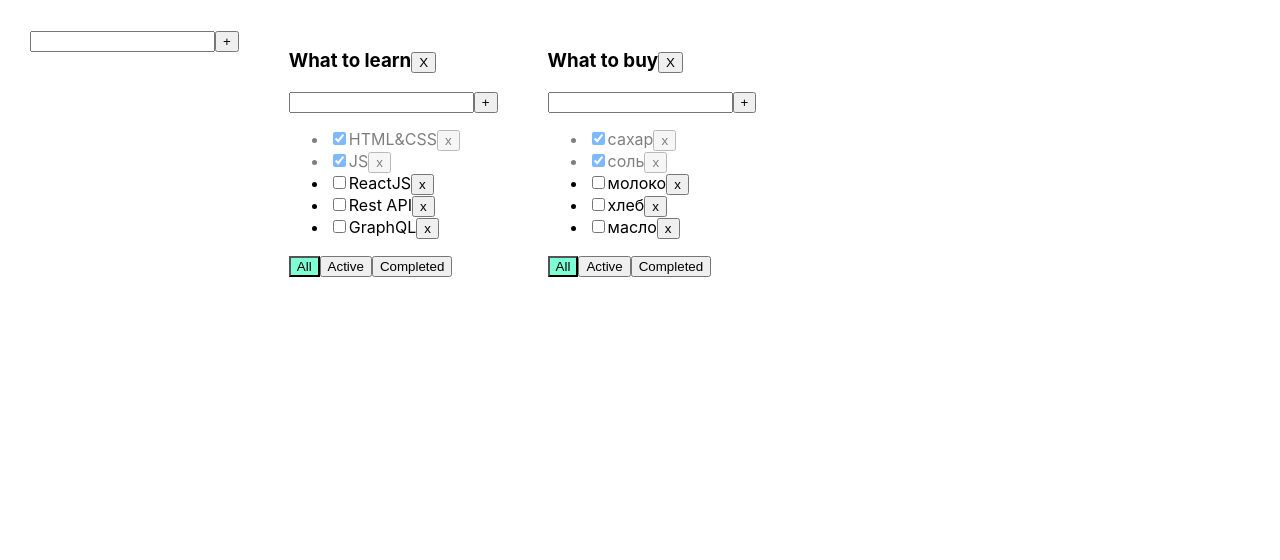
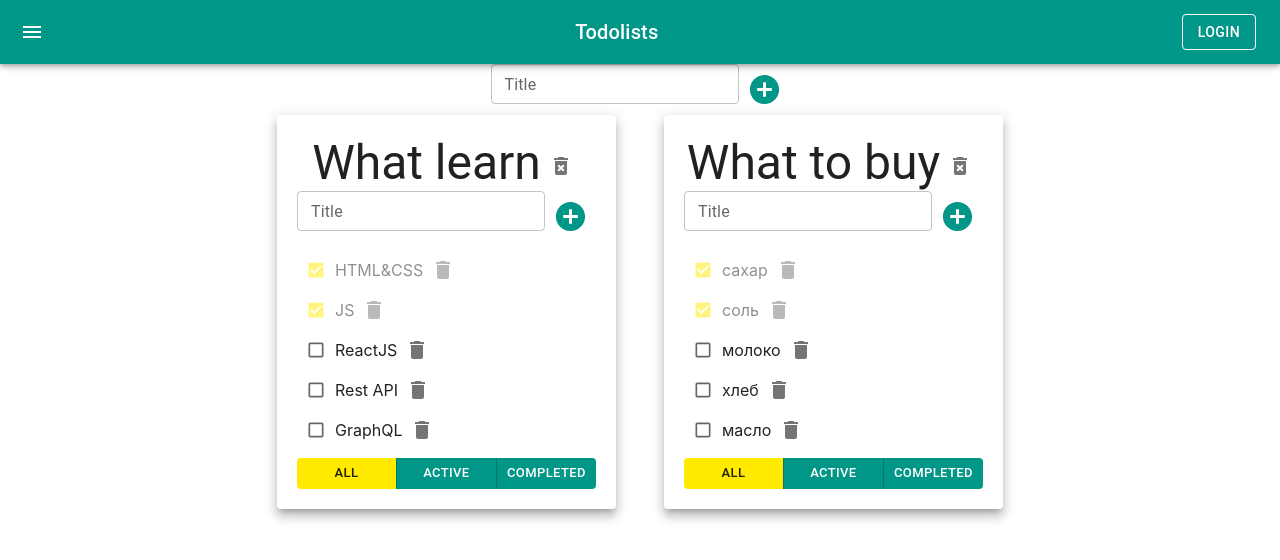
Before and after one commit to vaxich/todolist-lessons, a React (Create React App) app: page / in a window 1280 px wide. Shown: the top 560 px of the page. Built offline with nearby package versions, Linux system fonts and the light colour scheme.

Commit message:
done 7 lesson

```diff
--- a/package.json
+++ b/package.json
@@ -3,6 +3,10 @@
   "version": "0.1.0",
   "private": true,
   "dependencies": {
+    "@emotion/react": "^11.9.0",
+    "@emotion/styled": "^11.8.1",
+    "@mui/icons-material": "^5.6.1",
+    "@mui/material": "^5.6.1",
     "@testing-library/jest-dom": "^5.16.4",
     "@testing-library/react": "^12.1.4",
     "@testing-library/user-event": "^13.5.0",
--- a/src/App.css
+++ b/src/App.css
@@ -1,13 +1,6 @@
-.App {
-  padding: 30px;
-  display: flex;
-}
 
-.App > div {
-  margin-right: 50px;
-}
 
-.error {
+/* .error {
   border: red 1px solid;
 }
 
@@ -17,7 +10,7 @@
 
 .active-filter {
   background-color: aquamarine;
-}
+} */
 
 .is-done {
   opacity: 0.5;
--- a/src/App.tsx
+++ b/src/App.tsx
@@ -1,13 +1,15 @@
-import React, {useState} from 'react';
+import React, { useState } from 'react';
 import './App.css';
-import {TaskType, Todolist} from './Todolist';
-import {v1} from 'uuid';
+import { TaskType, Todolist } from './Todolist';
+import { v1 } from 'uuid';
 import { AddItemForm } from './addItemForm';
+import { AppBar, Button, Container, Grid, IconButton, Paper, Toolbar, Typography } from '@mui/material';
+import { Menu } from '@mui/icons-material';
 
 export type FilterValuesType = "all" | "active" | "completed";
-type todolistType ={
-    id:string
-    title:string
+type todolistType = {
+    id: string
+    title: string
     filter: FilterValuesType
     //tasks:Array<TaskType>
 
@@ -22,24 +24,24 @@ function App() {
     const todolistId_2 = v1();
 
     const [todolists, setTodolists] = useState<Array<todolistType>>([
-        {id:todolistId_1, title:"What to learn", filter:"all"},
-        {id:todolistId_2, title:"What to buy", filter:"all"}
+        { id: todolistId_1, title: "What learn", filter: "all" },
+        { id: todolistId_2, title: "What to buy", filter: "all" }
     ])
 
-    const [tasks, setTasks] = useState<TaskStateType> ({
-        [todolistId_1]:[
-            {id: v1(), title: "HTML&CSS", isDone: true},
-            {id: v1(), title: "JS", isDone: true},
-            {id: v1(), title: "ReactJS", isDone: false},
-            {id: v1(), title: "Rest API", isDone: false},
-            {id: v1(), title: "GraphQL", isDone: false},
+    const [tasks, setTasks] = useState<TaskStateType>({
+        [todolistId_1]: [
+            { id: v1(), title: "HTML&CSS", isDone: true },
+            { id: v1(), title: "JS", isDone: true },
+            { id: v1(), title: "ReactJS", isDone: false },
+            { id: v1(), title: "Rest API", isDone: false },
+            { id: v1(), title: "GraphQL", isDone: false },
         ],
-        [todolistId_2]:[
-            {id: v1(), title: "сахар", isDone: true},
-            {id: v1(), title: "соль", isDone: true},
-            {id: v1(), title: "молоко", isDone: false},
-            {id: v1(), title: "хлеб", isDone: false},
-            {id: v1(), title: "масло", isDone: false},
+        [todolistId_2]: [
+            { id: v1(), title: "сахар", isDone: true },
+            { id: v1(), title: "соль", isDone: true },
+            { id: v1(), title: "молоко", isDone: false },
+            { id: v1(), title: "хлеб", isDone: false },
+            { id: v1(), title: "масло", isDone: false },
         ]
     })
 
@@ -47,57 +49,59 @@ function App() {
 
 
 
-    function removeTask(taskId: string, todolistId:string) {
+    function removeTask(taskId: string, todolistId: string) {
         const tasksFromTodolist = tasks[todolistId]
         const filteredTasks = tasksFromTodolist.filter(t => t.id !== taskId);
-        const copyTasks = {...tasks}
+        const copyTasks = { ...tasks }
         copyTasks[todolistId] = filteredTasks
         setTasks(copyTasks);
     }
 
-    function addTask(title: string, todolistId:string) {
-        const newTask = {id: v1(), title: title, isDone: false}
-        setTasks({...tasks, [todolistId]: [newTask, ...tasks[todolistId]]});
+    function addTask(title: string, todolistId: string) {
+        const newTask = { id: v1(), title: title, isDone: false }
+        setTasks({ ...tasks, [todolistId]: [newTask, ...tasks[todolistId]] });
     }
 
-    function changeTaskStatus(taskId: string, isDone: boolean, todolistId:string) {
+    function changeTaskStatus(taskId: string, isDone: boolean, todolistId: string) {
 
-        setTasks( {...tasks,
+        setTasks({
+            ...tasks,
             [todolistId]: tasks[todolistId]
-            .map( t => t.id === taskId ? {...t, isDone} : t)
+                .map(t => t.id === taskId ? { ...t, isDone } : t)
         })
     }
-    function changeTasksTitle (taskId:string, title:string, todolistId:string) {
-        setTasks({...tasks,
+    function changeTasksTitle(taskId: string, title: string, todolistId: string) {
+        setTasks({
+            ...tasks,
             [todolistId]: tasks[todolistId].map(
-            t => t.id === taskId ? {...t, title} : t
+                t => t.id === taskId ? { ...t, title } : t
             )
         })
     }
-    function changeTodolistFilter(filter: FilterValuesType, todolistId:string) {
-        setTodolists(todolists.map( tl => tl.id === todolistId ? {...tl, filter} : tl))
+    function changeTodolistFilter(filter: FilterValuesType, todolistId: string) {
+        setTodolists(todolists.map(tl => tl.id === todolistId ? { ...tl, filter } : tl))
     }
-    function changeTodolistTitle(title: string, todolistId:string) {
-        setTodolists(todolists.map( tl => tl.id === todolistId ? {...tl, title} : tl))
+    function changeTodolistTitle(title: string, todolistId: string) {
+        setTodolists(todolists.map(tl => tl.id === todolistId ? { ...tl, title } : tl))
     }
-    function removeTodolist(todolistId:string) {
+    function removeTodolist(todolistId: string) {
         setTodolists(todolists.filter(tl => tl.id !== todolistId))
-        const copyTasks = {...tasks}
+        const copyTasks = { ...tasks }
         delete copyTasks[todolistId]
         setTasks(copyTasks)
     }
-    function addTodolist(title:string) {
+    function addTodolist(title: string) {
         const newTodolistId = v1();
-        const newTodolist:todolistType = {
-            id:newTodolistId,
-            title:title,
-            filter:"all"
+        const newTodolist: todolistType = {
+            id: newTodolistId,
+            title: title,
+            filter: "all"
         }
         setTodolists([...todolists, newTodolist]);
-        setTasks( {...tasks, [newTodolistId]:[]});
+        setTasks({ ...tasks, [newTodolistId]: [] });
     }
 
-    const todolistComponents = todolists.map( tl => {
+    const todolistComponents = todolists.map(tl => {
         let tasksForTodolist = tasks[tl.id];
         console.log(tasksForTodolist)
 
@@ -107,10 +111,13 @@ function App() {
         if (tl.filter === "completed") {
             tasksForTodolist = tasks[tl.id].filter(t => t.isDone);
         }
-        return <Todolist
-                      key={tl.id}
+        return (
+            <Grid item key={tl.id}>
+            <Paper elevation={8} style={{ padding: "20px", maxWidth: "300px" }}>
+                <Todolist
+
                     todolistId={tl.id}
-                      title= {tl.title}
+                    title={tl.title}
                     filter={tl.filter}
                     tasks={tasksForTodolist}
                     removeTask={removeTask}
@@ -121,6 +128,9 @@ function App() {
                     changeTasksTitle={changeTasksTitle}
                     changeTodolistTitle={changeTodolistTitle}
                 />
+            </Paper>
+            </Grid>
+        )
     })
 
 
@@ -130,9 +140,29 @@ function App() {
 
     return (
         <div className="App">
-            <AddItemForm addItem={addTodolist}/>
+            <AppBar position='static'>
+                <Toolbar style={{ justifyContent: "space-between" }}>
+                    <IconButton edge="start" color="inherit" aria-label='menu'>
+                        <Menu />
+                    </IconButton>
+                    <Typography variant="h6">
+                        Todolists
+                    </Typography>
+                    <Button color='inherit' variant={"outlined"}>Login</Button>
+                </Toolbar>
+            </AppBar>
+            <Container fixed>
+                <Grid container justifyContent={"center"}>
+                    <div>
+                        <AddItemForm addItem={addTodolist} />
+                    </div>
+                    </Grid >
+                    <Grid container spacing={6} justifyContent={"center"}>
                         {todolistComponents}
+                    </Grid>
+            </Container>
         </div>
+
     );
 }
 
--- a/src/Todolist.tsx
+++ b/src/Todolist.tsx
@@ -1,7 +1,11 @@
-import React, {ChangeEvent, KeyboardEvent, useState} from 'react';
+import { Button, ButtonGroup, Checkbox, IconButton, List, ListItem, Typography } from '@mui/material';
+import React, { ChangeEvent, KeyboardEvent, useState } from 'react';
 import { AddItemForm } from './addItemForm';
-import {FilterValuesType} from './App';
+import { FilterValuesType } from './App';
 import { EditableSpan } from './editableSpan';
+import DeleteIcon from '@mui/icons-material/Delete';
+import DeleteForeverIcon from '@mui/icons-material/DeleteForever';
+
 
 export type TaskType = {
     id: string
@@ -10,23 +14,23 @@ export type TaskType = {
 }
 
 type PropsType = {
-    todolistId:string
+    todolistId: string
     title: string
     tasks: Array<TaskType>
     filter: FilterValuesType
-    removeTask: (taskId: string, id:string) => void
-    changeFilter: (value: FilterValuesType, id:string) => void
-    addTask: (title: string, id:string) => void
-    removeTodolist:(todolistId:string) => void
-    changeTaskStatus: (taskId: string, isDone: boolean, id:string) => void
-    changeTasksTitle: (taskId:string, title:string, todolistId:string) =>void
-    changeTodolistTitle:(title: string, todolistId:string)=>void
+    removeTask: (taskId: string, id: string) => void
+    changeFilter: (value: FilterValuesType, id: string) => void
+    addTask: (title: string, id: string) => void
+    removeTodolist: (todolistId: string) => void
+    changeTaskStatus: (taskId: string, isDone: boolean, id: string) => void
+    changeTasksTitle: (taskId: string, title: string, todolistId: string) => void
+    changeTodolistTitle: (title: string, todolistId: string) => void
 }
 
 export function Todolist(props: PropsType) {
 
 
-    const addTask = (title:string) => {
+    const addTask = (title: string) => {
         props.addTask(title, props.todolistId);
     }
 
@@ -35,44 +39,70 @@ export function Todolist(props: PropsType) {
     const onAllClickHandler = () => props.changeFilter("all", props.todolistId);
     const onActiveClickHandler = () => props.changeFilter("active", props.todolistId);
     const onCompletedClickHandler = () => props.changeFilter("completed", props.todolistId);
-    const changeTodolistTitle =(newTitle:string) => {
+    const changeTodolistTitle = (newTitle: string) => {
         props.changeTodolistTitle(newTitle, props.todolistId)
     }
 
-    return <div>
-        <h3>
-            <EditableSpan title={props.title} changeTitle={changeTodolistTitle}/>
-            <button onClick={ ()=> props.removeTodolist(props.todolistId)}>X</button></h3>
-        <AddItemForm addItem={addTask}/>
+    return <div >
+        <div>
+            <Typography align={"center"} variant={"h3"}>
+                <EditableSpan title={props.title} changeTitle={changeTodolistTitle} />
+                <IconButton onClick={() => props.removeTodolist(props.todolistId)}>
+                    <DeleteForeverIcon />
+                </IconButton>
+                </Typography>
+            <AddItemForm addItem={addTask} />
 
-        <ul>
+            <List>
                 {
                     props.tasks.map(t => {
                         const onClickHandler = () => props.removeTask(t.id, props.todolistId)
                         const onChangeHandler = (e: ChangeEvent<HTMLInputElement>) => {
                             props.changeTaskStatus(t.id, e.currentTarget.checked, props.todolistId);
                         }
-                    const changeTaskTitle =(newTitle:string) => {
+                        const changeTaskTitle = (newTitle: string) => {
                             props.changeTasksTitle(t.id, newTitle, props.todolistId);
                         }
-                    return <li key={t.id} className={t.isDone ? "is-done" : ""}>
-                        <input type="checkbox"
+                        return <ListItem
+                            style={{ padding: "0" }}
+                            key={t.id}
+                            className={t.isDone ? "is-done" : ""}>
+                            <Checkbox
+                                size={"small"}
+                                color={"secondary"}
                                 onChange={onChangeHandler}
-                               checked={t.isDone}/>
+                                checked={t.isDone} />
                             {/* <span>{t.title}</span> */}
-                        <EditableSpan title={t.title} changeTitle={changeTaskTitle}/>
-                        <button onClick={onClickHandler}>x</button>
-                    </li>
+                            <EditableSpan title={t.title} changeTitle={changeTaskTitle} />
+                            <IconButton onClick={onClickHandler}>
+                                <DeleteIcon />
+                            </IconButton>
+                        </ListItem>
                     })
                 }
-        </ul>
+            </List>
+        </div>
         <div>
-            <button className={props.filter === 'all' ? "active-filter" : ""}
-                    onClick={onAllClickHandler}>All</button>
-            <button className={props.filter === 'active' ? "active-filter" : ""}
-                onClick={onActiveClickHandler}>Active</button>
-            <button className={props.filter === 'completed' ? "active-filter" : ""}
-                onClick={onCompletedClickHandler}>Completed</button>
+            <ButtonGroup
+                fullWidth
+                size={"small"}
+                variant={"contained"}
+                disableElevation
+            >
+                <Button
+                    color={props.filter === 'all' ? "secondary" : "primary"}
+                    onClick={onAllClickHandler}>All
+                </Button>
+                <Button
+                    color={props.filter === 'active' ? "secondary" : "primary"}
+                    onClick={onActiveClickHandler}>Active
+                </Button>
+                <Button
+                    color={props.filter === 'completed' ? "secondary" : "primary"}
+                    onClick={onCompletedClickHandler}>Completed
+                </Button>
+            </ButtonGroup>
         </div>
+
     </div>
 }
--- a/src/addItemForm.tsx
+++ b/src/addItemForm.tsx
@@ -1,3 +1,5 @@
+import { IconButton, TextField } from "@mui/material";
+import AddCircleIcon from '@mui/icons-material/AddCircle';
 import React, { useState , KeyboardEvent, ChangeEvent} from "react";
 type addItemFormPropsType = {
     addItem:(title:string) => void
@@ -25,14 +27,23 @@ export const AddItemForm = (props:addItemFormPropsType) => {
         setTitle(e.currentTarget.value)
     }
     return (
-        <div>
-            <div>
-                <input value={title}
+        <div style={{display: "flex", alignItems:"center"}}>
+            <div >
+                <TextField
+                    variant={"outlined"}
+                    label={"Title"}
+                    size={"small"}
+                    value={title}
                     onChange={onChangeHandler}
                     onKeyPress={onKeyPressHandler}
                     className={error ? "error" : ""}
                 />
-                <button onClick={addItem}>+</button>
+                <IconButton
+                size={"medium"}
+                color={"primary"}
+                onClick={addItem}>
+                    <AddCircleIcon fontSize={"large"} />
+                </IconButton>
                 {error && <div className="error-message">{error}</div>}
             </div>
         </div>
--- a/src/editableSpan.tsx
+++ b/src/editableSpan.tsx
@@ -1,3 +1,4 @@
+import { TextField } from "@mui/material";
 import React, { ChangeEvent, useState } from "react";
 type EditableSpanPropsType = {
     title:string
@@ -19,7 +20,7 @@ export const EditableSpan =(props:EditableSpanPropsType) => {
     }
     return(
         editMode ?
-        <input
+        <TextField
         value={title}
         onBlur={offEditMode}
         autoFocus
--- a/src/index.tsx
+++ b/src/index.tsx
@@ -3,8 +3,23 @@ import ReactDOM from 'react-dom';
 import './index.css';
 import App from './App';
 import * as serviceWorker from './serviceWorker';
+import { ThemeProvider } from '@mui/material/styles';
+import { createTheme } from '@mui/material/styles';
+import { teal, yellow } from '@mui/material/colors';
 
-ReactDOM.render(<App />,  document.getElementById('root'));
+const theme = createTheme( {
+    palette:{
+        primary: teal,
+        secondary: yellow,
+
+    }
+})
+
+ReactDOM.render(
+<ThemeProvider theme={theme}>
+<App />
+</ThemeProvider>
+,  document.getElementById('root'));
 
 // If you want your app to work offline and load faster, you can change
 // unregister() to register() below. Note this comes with some pitfalls.
```
Also changed, not shown: 1 other file (tests, documents, lock files or other folders). Lines whose indentation alone changed are shown as unchanged.
